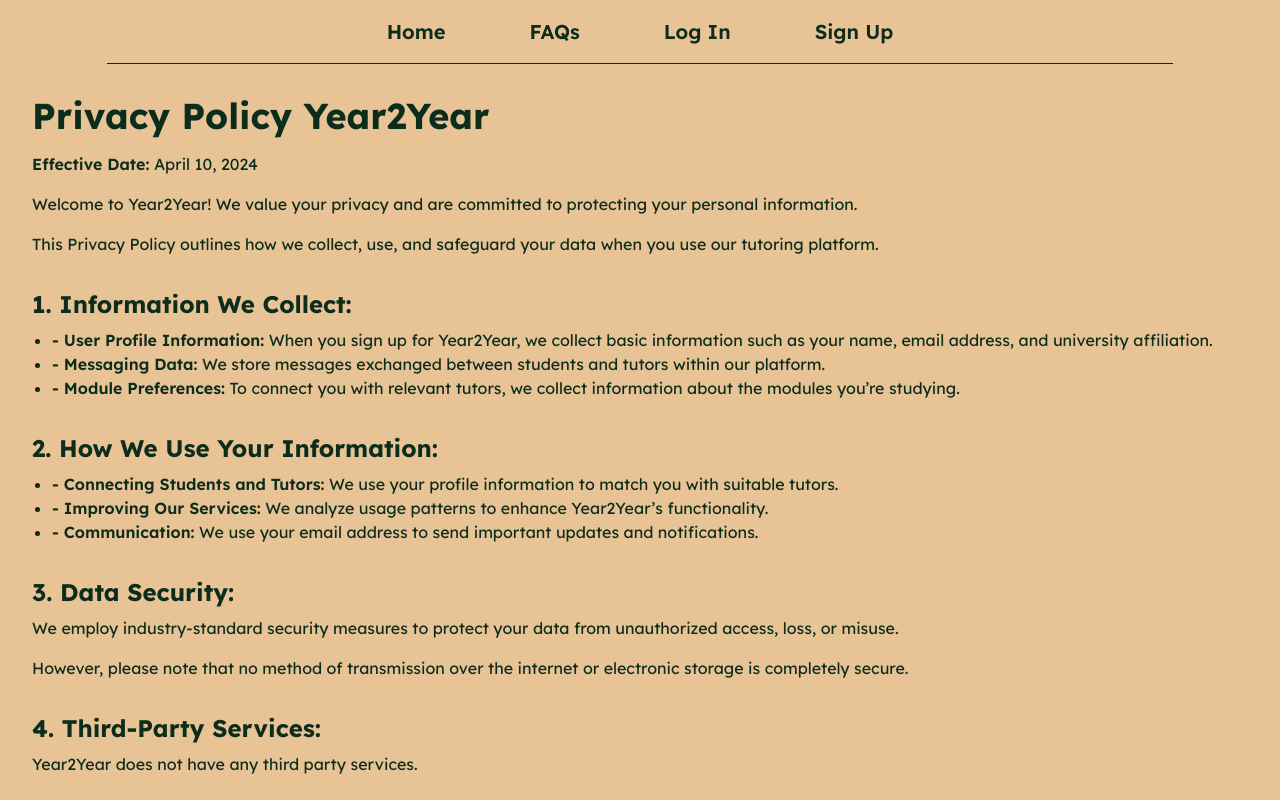
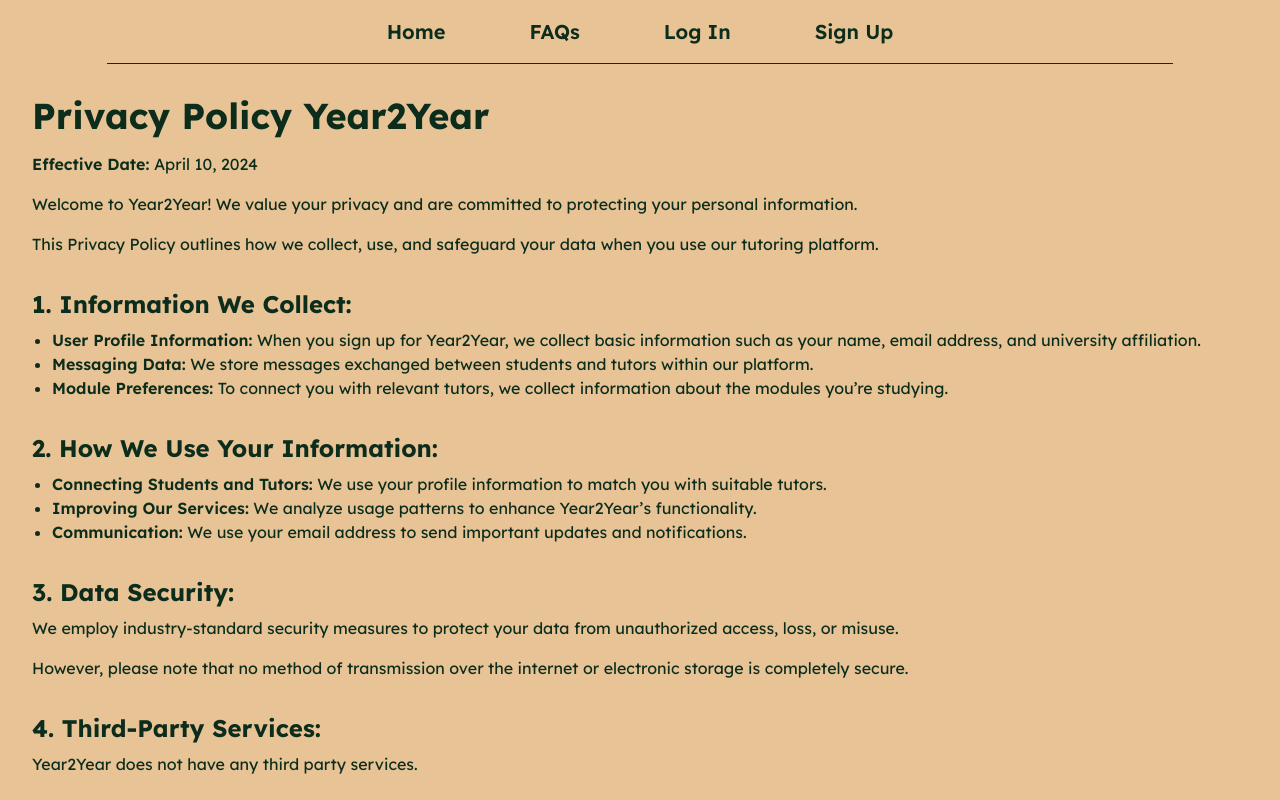
Before and after one commit to N1tingale/Year2Year, a React (Vite) app in the folder frontend/: page /privacy-policy in a window 1280 px wide. Shown: the top 800 px of the page. Built offline with nearby package versions, Linux system fonts and the light colour scheme.

Commit message:
improved privacy policy styling

```diff
--- a/frontend/src/components/PrivacyPolicy.jsx
+++ b/frontend/src/components/PrivacyPolicy.jsx
@@ -12,15 +12,15 @@ export default function PrivacyPolicy() {
         <p className="mb-4">This Privacy Policy outlines how we collect, use, and safeguard your data when you use our tutoring platform.</p>
         <h2 className="text-2xl font-bold mt-8 mb-2">1. Information We Collect:</h2>
         <ul className="list-disc pl-5 mb-4">
-          <li><strong className="font-semibold">- User Profile Information:</strong> When you sign up for Year2Year, we collect basic information such as your name, email address, and university affiliation.</li>
-          <li><strong className="font-semibold">- Messaging Data:</strong> We store messages exchanged between students and tutors within our platform.</li>
-          <li><strong className="font-semibold">- Module Preferences:</strong> To connect you with relevant tutors, we collect information about the modules you’re studying.</li>
+          <li><strong className="font-semibold"> User Profile Information:</strong> When you sign up for Year2Year, we collect basic information such as your name, email address, and university affiliation.</li>
+          <li><strong className="font-semibold"> Messaging Data:</strong> We store messages exchanged between students and tutors within our platform.</li>
+          <li><strong className="font-semibold"> Module Preferences:</strong> To connect you with relevant tutors, we collect information about the modules you’re studying.</li>
         </ul>
         <h2 className="text-2xl font-bold mt-8 mb-2">2. How We Use Your Information:</h2>
         <ul className="list-disc pl-5 mb-4">
-          <li><strong className="font-semibold">- Connecting Students and Tutors:</strong> We use your profile information to match you with suitable tutors.</li>
-          <li><strong className="font-semibold">- Improving Our Services:</strong> We analyze usage patterns to enhance Year2Year’s functionality.</li>
-          <li><strong className="font-semibold">- Communication:</strong> We use your email address to send important updates and notifications.</li>
+          <li><strong className="font-semibold"> Connecting Students and Tutors:</strong> We use your profile information to match you with suitable tutors.</li>
+          <li><strong className="font-semibold"> Improving Our Services:</strong> We analyze usage patterns to enhance Year2Year’s functionality.</li>
+          <li><strong className="font-semibold"> Communication:</strong> We use your email address to send important updates and notifications.</li>
         </ul>
         <h2 className="text-2xl font-bold mt-8 mb-2">3. Data Security:</h2>
         <p className="mb-4">We employ industry-standard security measures to protect your data from unauthorized access, loss, or misuse.</p>
```
